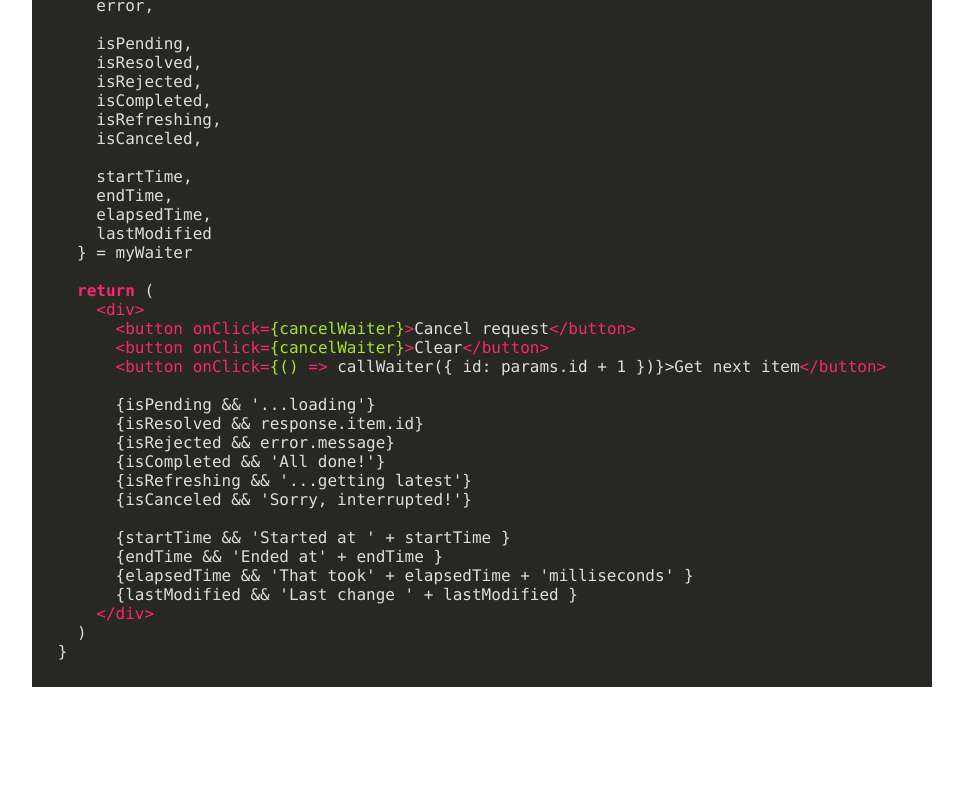
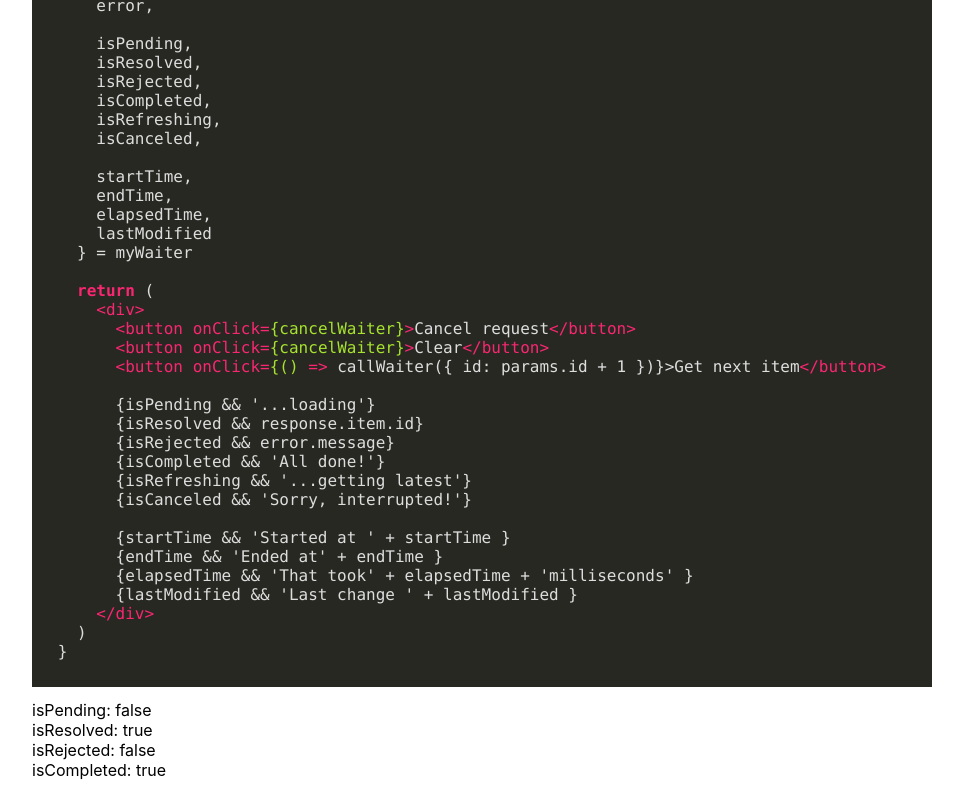
Before and after one commit to billyxs/react-waiter, a React (Create React App) app in the folder pages/: page / in a window 1280 px wide. Shown: the part 1872-2672 px from the top of the page, without its empty margins (158-1121 px from the left). Before the commit the page ends 2579 px from the top, so only its background shows below. Built offline with nearby package versions, Linux system fonts and the light colour scheme.

Commit message:
feat/waiter-component: add Waiter HOC option

```diff
--- a/pages/src/App.js
+++ b/pages/src/App.js
@@ -6,8 +6,51 @@ import SyntaxHighlighter from 'react-syntax-highlighter';
 import { monokai } from 'react-syntax-highlighter/dist/esm/styles/hljs';
 
 import { useWaiter } from './useWaiter'
+import { Waiter } from './Waiter'
 import { Header } from './components/Header';
 
+
+function testRequest() {
+  return new Promise(
+    (resolve, reject) => {
+      setTimeout(() => {
+        const num = Math.floor(Math.random() * 10)
+
+        if (num % 2 === 1) {
+          reject({ message: 'Sorry, rejected'})
+          return
+        }
+
+        resolve({ success: true })
+      }, 5000)
+    }
+  )
+}
+
+function ExampleWaiter() {
+  return (
+    <Waiter
+      requestCreator={testRequest}
+      render={({
+        isPending,
+        isResolved,
+        isRejected,
+        isCompleted,
+      }) => (
+        <div>
+          isPending: {JSON.stringify(isPending)}
+          <br />
+          isResolved: {JSON.stringify(isResolved)}
+          <br />
+          isRejected: {JSON.stringify(isRejected)}
+          <br />
+          isCompleted: {JSON.stringify(isCompleted)}
+        </div>
+      )}
+    />
+
+  )
+}
 
 const Button = styled.button`
   cursor: pointer;
@@ -56,22 +99,6 @@ const WaiterDiv = styled.div`
   display: block;
 `
 
-function testRequest() {
-  return new Promise(
-    (resolve, reject) => {
-      setTimeout(() => {
-        const num = Math.floor(Math.random() * 10)
-
-        if (num % 2 === 1) {
-          reject({ message: 'Sorry, rejected'})
-          return
-        }
-
-        resolve({ success: true })
-      }, 5000)
-    }
-  )
-}
 
 
 function TestWaiter() {
@@ -262,6 +289,7 @@ function TestWaiter() {
         </div>
 
       </div>
+      <ExampleWaiter />
     </div>
   )
 }
--- /dev/null
+++ b/pages/src/Waiter.js
@@ -0,0 +1,53 @@
+import { useWaiter } from './useWaiter';
+
+export function Waiter({ render, requestCreator, params }) {
+  const {
+    callWaiter,
+    cancelWaiter,
+    clearWaiter,
+
+    id,
+    request,
+    response,
+    error,
+
+    isPending,
+    isResolved,
+    isRejected,
+    isCompleted,
+    isRefreshing,
+    isCanceled,
+
+    lastModified,
+    startTime,
+    endTime,
+    elapsedTime,
+
+  } = useWaiter(requestCreator, params)
+
+  return (
+    render({
+      callWaiter,
+      cancelWaiter,
+      clearWaiter,
+      params,
+
+      id,
+      request,
+      response,
+      error,
+
+      isPending,
+      isResolved,
+      isRejected,
+      isCompleted,
+      isRefreshing,
+      isCanceled,
+
+      lastModified,
+      startTime,
+      endTime,
+      elapsedTime,
+    })
+  )
+}
--- /dev/null
+++ b/src/Waiter.js
@@ -0,0 +1,50 @@
+import { useWaiter } from './useWaiter';
+
+export function Waiter({ render, requestCreator, params }) {
+  const {
+    callWaiter,
+    cancelWaiter,
+    clearWaiter,
+
+    id,
+    request,
+    response,
+    error,
+
+    isPending,
+    isResolved,
+    isRejected,
+    isCompleted,
+    isRefreshing,
+    isCanceled,
+
+    lastModified,
+    startTime,
+    endTime,
+    elapsedTime,
+  } = useWaiter(requestCreator, params);
+
+  return render({
+    callWaiter,
+    cancelWaiter,
+    clearWaiter,
+    params,
+
+    id,
+    request,
+    response,
+    error,
+
+    isPending,
+    isResolved,
+    isRejected,
+    isCompleted,
+    isRefreshing,
+    isCanceled,
+
+    lastModified,
+    startTime,
+    endTime,
+    elapsedTime,
+  });
+}
```
